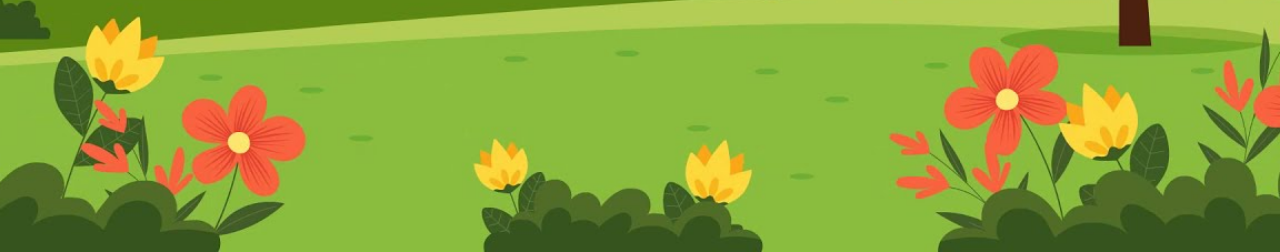
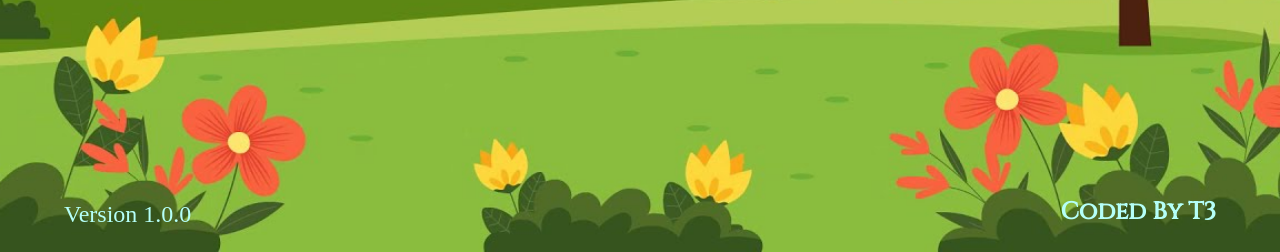
Before and after one commit to myothirikyaw/finditfindthem, a PHP site: page /index.html in a window 1280 px wide. Shown: the part 548-800 px from the top of the page. Run offline with PHP 8.4, Linux system fonts and the light colour scheme; some web fonts are replaced.

Commit message:
August/19/2022

```diff
--- a/index.html
+++ b/index.html
@@ -46,6 +46,9 @@
             <source src="./libs/sounds/mixkit-game-level-music-689.mp3" type="audio/org">
             Your browser does not support the audio element.
         </audio>
+
+        <p class="ver">Version 1.0.0</p>
+        <p class="t3">Coded By T3</p>
 
      <!-- jquery js1 -->
     <script src="./libs/jquery-3.6.0/jquery-3.6.0.min.js" type="text/javascript"></script>
--- a/intro.css
+++ b/intro.css
@@ -1,5 +1,6 @@
 @import url("https://fonts.googleapis.com/css2?family=DynaPuff&display=swap");
 @import url("https://fonts.googleapis.com/css2?family=Rokkitt&display=swap");
+@import url('https://fonts.googleapis.com/css2?family=Cinzel:wght@500&display=swap');
 
 
   body {
@@ -266,6 +267,27 @@ audio{
     position: relative;
 }
 
+.t3{
+    font-family: 'Cinzel', serif;
+    font-size: 1.5rem;
+    font-weight: bold;
+    color: #b5fff8;
+
+    position: absolute;
+    bottom: 0%;
+    right: 5%;
+}
+
+.ver{
+    font-size: 1.5rem;
+    color: #b5fff8;
+    /*font-weight: bold;*/
+
+    position: absolute;
+    bottom: 0;
+    left: 5%;
+}
+
 @media (max-width: 1000px){
 
     audio{
@@ -306,4 +328,12 @@ audio{
     margin-top: 150px;
 }
 
+.t3{
+    font-size: 1rem;
 }
+
+.ver{
+    font-size: 1rem;
+    }
+
+}
```
